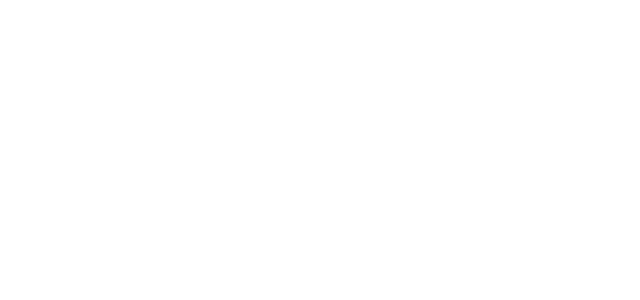
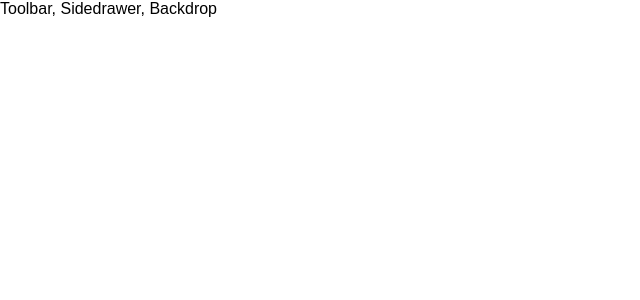
Before and after one commit to fear0470/burger-builder, a React app: page / in a window 1280 px wide. Shown: the top 300 px of the page, without its empty margins (0-640 px from the left). Built offline with nearby package versions, Linux system fonts and the light colour scheme.

Commit message:
set export for Layout. imported layout to the App.js, called Layout.js on App.js

```diff
--- a/src/App.js
+++ b/src/App.js
@@ -1,13 +1,12 @@
 import React, { Component } from 'react';
+import Layout from './components/Layout/Layout';
 
 
 class App extends Component {
   render() {
     return (
       <div>
-
-
-
+        <Layout />
       </div>
     );
   }
--- a/src/components/Layout/Layout.js
+++ b/src/components/Layout/Layout.js
@@ -2,8 +2,12 @@
 import Aux from '../../hoc/Aux';
 
 const layout = ( props ) => (
-    <div> Toolbar, Sidedrawer, Backdrop</div>
-    <main>
-        {PaymentResponse.children}
-    </main>
-)
+    <Aux>
+        <div> Toolbar, Sidedrawer, Backdrop</div>
+        <main>
+            {props.children}
+        </main>
+    </Aux>
+);
+
+export default layout;
```
